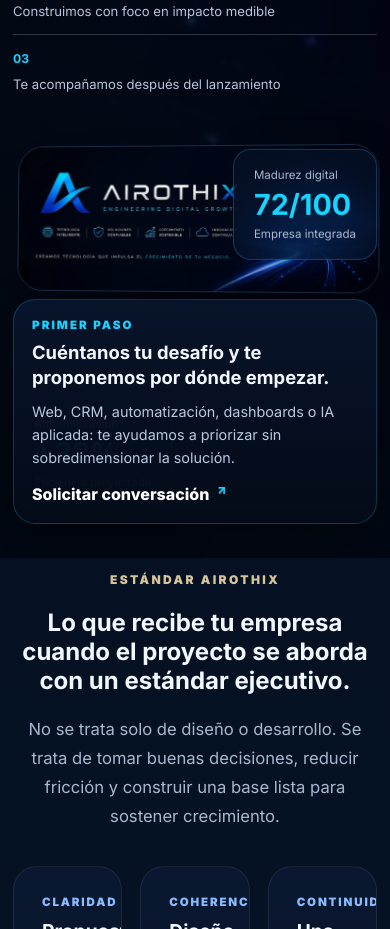
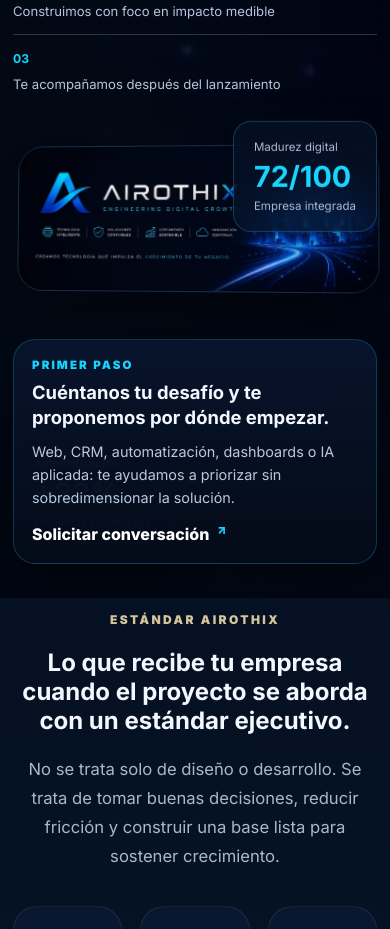
Before and after one commit to AndresFuenzalidaR/Airothix, a website: page index.html in a window 390 px wide. Shown: the part 1491-2420 px from the top of the page. Drawn offline with Linux system fonts and the light colour scheme.

Commit message:
Fix hero card overlap

```diff
--- a/index.html
+++ b/index.html
@@ -135,13 +135,13 @@ button,input,select,textarea{font:inherit}
 .hero-proof div{border-top:1px solid rgba(255,255,255,.18);padding-top:16px}
 .hero-proof strong{display:block;color:var(--cyan);font-size:.76rem;margin-bottom:7px}
 .hero-proof span{font-size:.82rem;color:#b8c5dc}
-.hero-visual{position:relative;min-height:410px}
-.hero-visual>img{position:absolute;inset:34px 0 auto 0;border-radius:26px;box-shadow:var(--shadow);border:1px solid rgba(100,180,255,.22);transform:perspective(1100px) rotateY(-7deg) rotateX(2deg)}
+.hero-visual{position:relative;min-height:500px}
+.hero-visual>img{position:absolute;inset:40px 0 auto 0;border-radius:26px;box-shadow:var(--shadow);border:1px solid rgba(100,180,255,.22);transform:perspective(1100px) rotateY(-7deg) rotateX(2deg)}
 .glass-card{position:absolute;padding:18px 20px;border-radius:18px;background:rgba(6,18,40,.72);border:1px solid rgba(75,182,255,.25);backdrop-filter:blur(18px);box-shadow:0 20px 50px rgba(0,0,0,.28)}
 .glass-card span,.glass-card small{display:block;color:#aebbd2;font-size:.72rem}
 .glass-card strong{display:block;font-size:1.8rem;color:var(--cyan);margin:5px 0}
-.glass-a{right:-10px;top:20px}.glass-b{left:-25px;bottom:30px}
-.hero-conversion-card{position:absolute;right:18px;bottom:8px;max-width:300px;padding:20px 22px;border-radius:22px;background:linear-gradient(180deg,rgba(8,21,45,.94),rgba(4,11,24,.98));border:1px solid rgba(24,213,255,.22);box-shadow:0 22px 50px rgba(0,0,0,.34)}
+.glass-a{right:8px;top:-8px}.glass-b{left:-12px;bottom:18px}
+.hero-conversion-card{position:absolute;right:28px;bottom:-34px;max-width:330px;padding:20px 22px;border-radius:22px;background:linear-gradient(180deg,rgba(8,21,45,.94),rgba(4,11,24,.98));border:1px solid rgba(24,213,255,.22);box-shadow:0 22px 50px rgba(0,0,0,.34);z-index:3}
 .hero-conversion-card span{display:block;color:var(--cyan);font-size:.72rem;letter-spacing:.18em;font-weight:900;margin-bottom:8px}
 .hero-conversion-card h3{margin:0 0 10px;font-size:1.15rem;line-height:1.35}
 .hero-conversion-card p{margin:0 0 14px;color:#b9c9df;font-size:.9rem;line-height:1.6}
@@ -275,8 +275,8 @@ footer{padding:42px 0;border-top:1px solid var(--line);color:var(--muted);backgr
   .nav-links.open{display:flex}
   .hero-content,.diagnostic-grid,.about-grid,.contact-grid{grid-template-columns:1fr}
   .hero{min-height:auto;padding:112px 0 42px}
-  .hero-visual{min-height:360px}
-  .hero-conversion-card{position:relative;right:auto;bottom:auto;max-width:none;margin-top:230px}
+  .hero-visual{min-height:440px}
+  .hero-conversion-card{position:relative;right:auto;bottom:auto;max-width:none;margin-top:270px}
   .timeline{grid-template-columns:repeat(2,1fr)}
   .timeline::before{display:none}
   .footer-shell{grid-template-columns:1fr}
@@ -293,10 +293,10 @@ footer{padding:42px 0;border-top:1px solid var(--line);color:var(--muted);backgr
   .trust-grid div{border-right:0;border-bottom:1px solid var(--line);padding:16px 0}
   .card-featured{grid-column:auto}
   .timeline{grid-template-columns:1fr}
-  .hero-visual{min-height:280px}
+  .hero-visual{min-height:330px}
   .hero-visual>img{inset:16px 0 auto}
   .glass-a{right:0}.glass-b{left:0;bottom:5px}
-  .hero-conversion-card{margin-top:170px;padding:18px}
+  .hero-conversion-card{margin-top:210px;padding:18px}
   .hero-signature{align-items:flex-start}
 }
 
```
